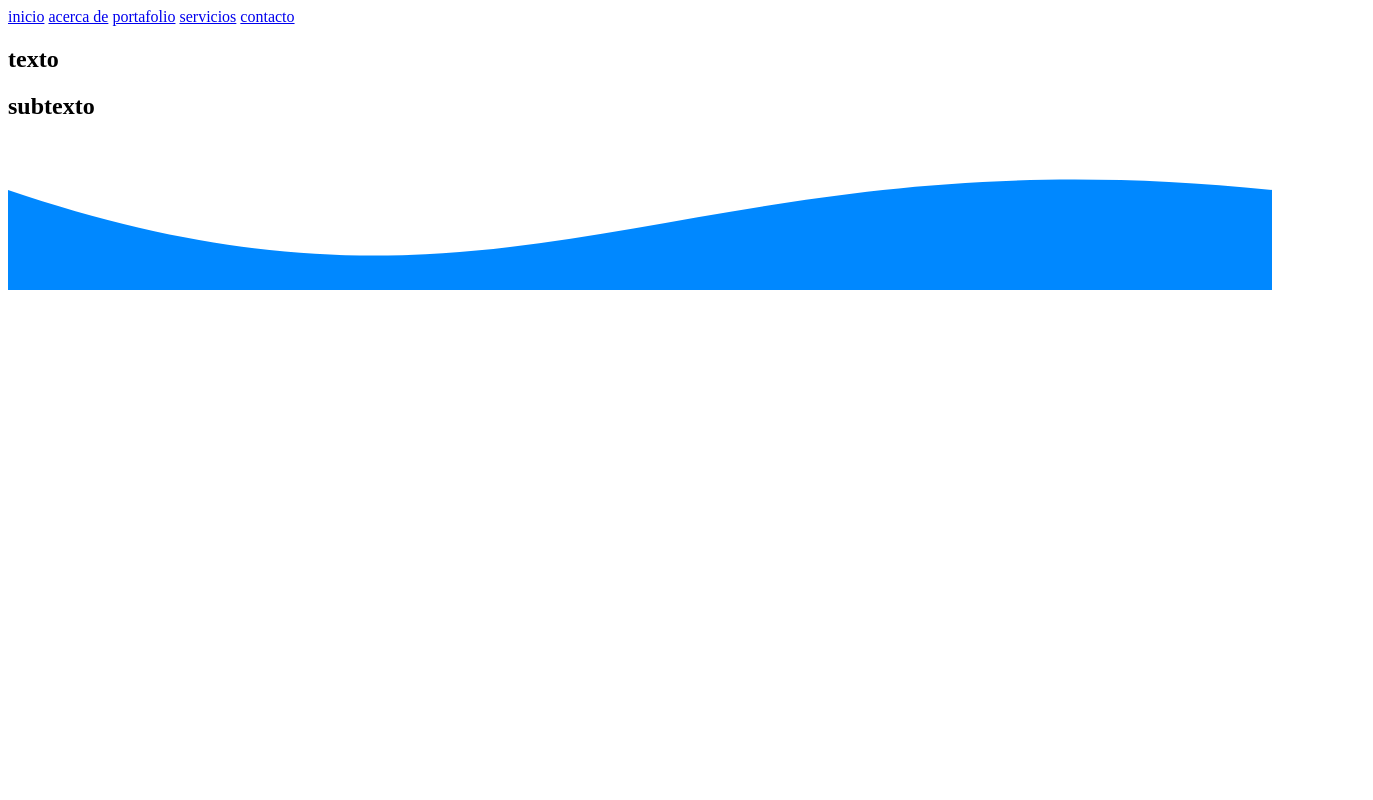
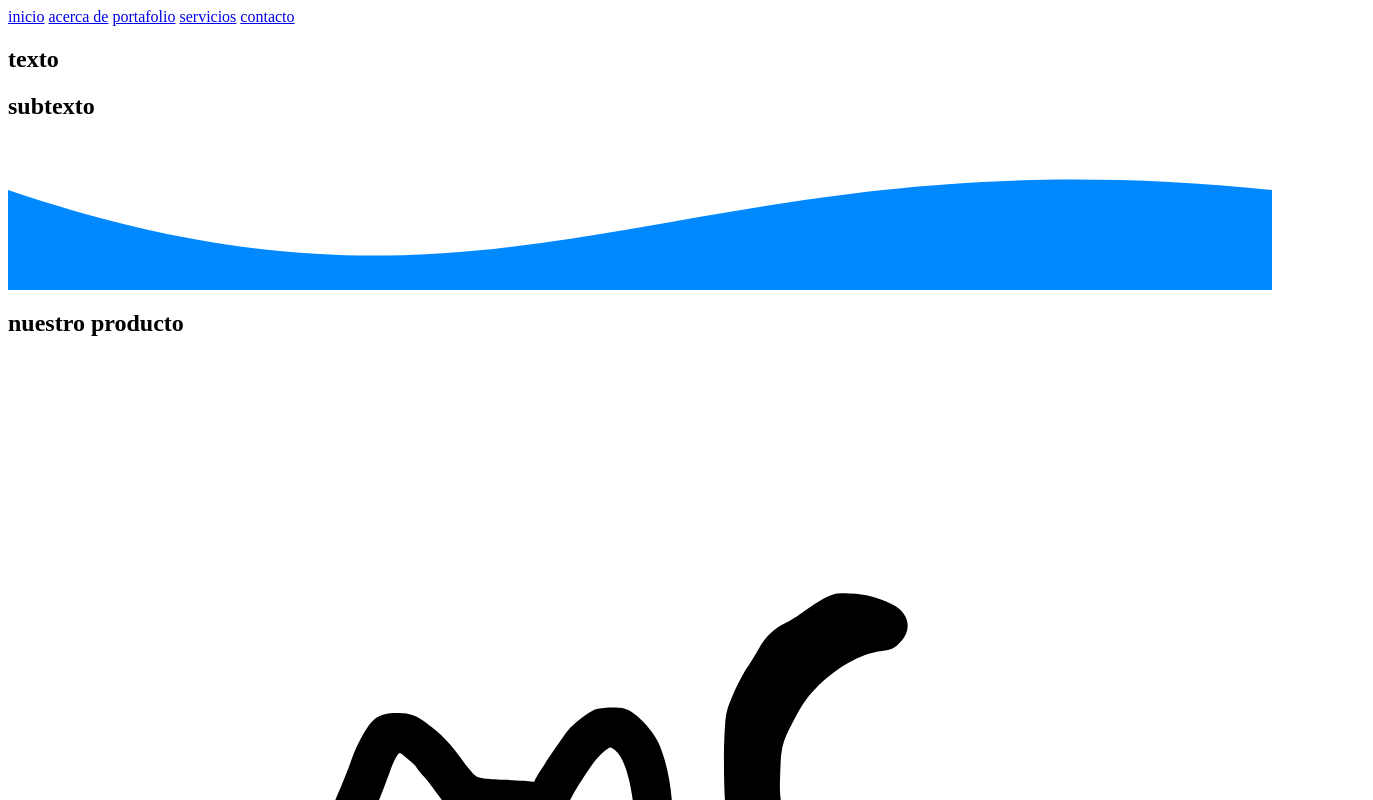
Before and after one commit to soy5amu/not_a_repo, a plain HTML site: page index.html in a window 1280 px wide. Shown: the top 800 px of the page, 1373 px wide, since content can reach past the window. Drawn offline with Linux system fonts and the light colour scheme.

Commit message:
Add files via upload

```diff
--- a/index.html
+++ b/index.html
@@ -1,4 +1,4 @@
-<!DOCTYPE html>
+<!DOCTYPE html> <!--esta pagina la hice de un tutorial de youtube para mi yo en el futuro (si la abandone y justo la estas retomando dejala mejor)-->
 <html lang="es">
 <head>
     <meta charset="UTF-8">
@@ -25,7 +25,12 @@
 <div class="wave" style="height: 150px; overflow: hidden;"  bis_skin_checked="1"><svg viewBox="0 0 500 150" preserveAspectRatio="none" style="height: 100%; width: 100%;"><path d="M0.00,49.98 C203.43,224.52 264.39,-11.33 500.00,49.98 L500.00,150.00 L-93.95,202.80 Z" style="stroke: none; fill: #08f;"></path></svg></div>
     </header>
     <main>
-        <section class="sobre lo que iba a hablar"></section>
+        <section class="sobre lo que iba a hablar">
+        <h2 class="titulo">nuestro producto</h2>
+        <div class="contenedor sobre nosotros">
+            <img src="imagenes random/gato-mangos.svg" alt="">
+        </div>
+        </section>
     </main>
 </body>
 </html>
```
